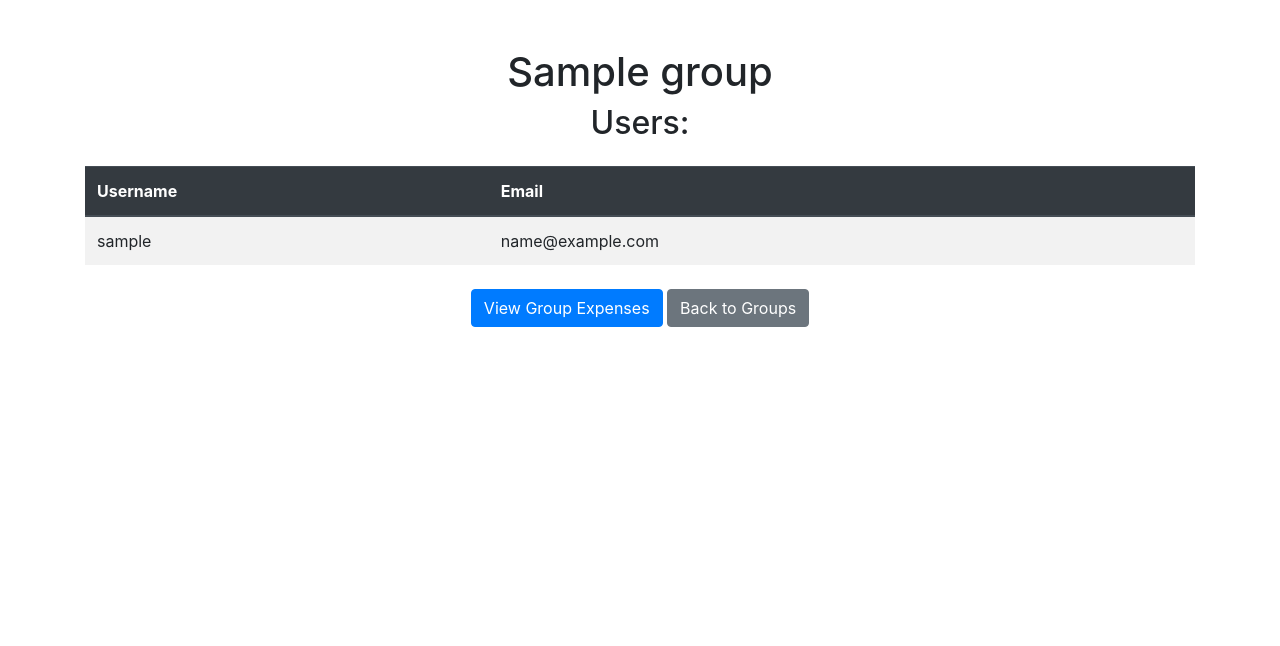
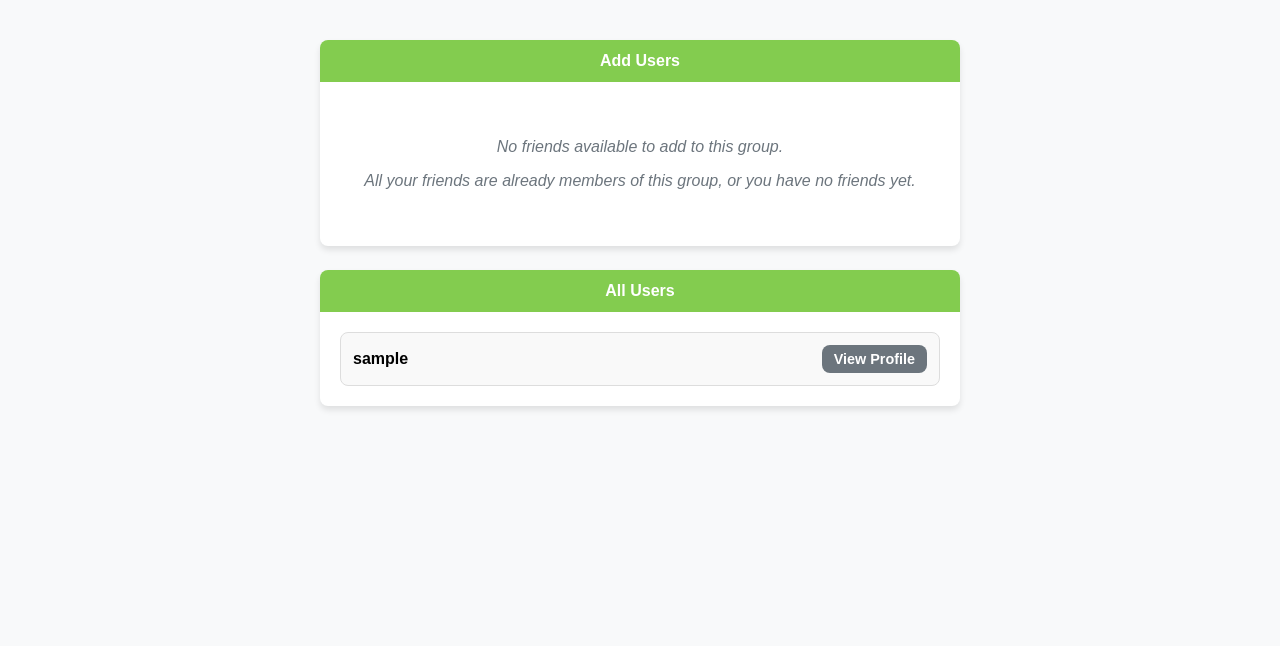
Before and after one commit to PedroFlores1996/Xchange, a Flask app: page /groups/1/users in a window 1280 px wide. Shown: the top 646 px of the page. Run offline with Flask 3, Linux system fonts and the light colour scheme; a user stored in the database is signed in; tables that the repository leaves empty hold one stand-in row (values such as "Sample post"); parts of the project's set-up code (start-up, migrations or seed data) failed here and were passed over; some libraries are stand-ins or nearby versions.

Commit message:
turn add user from group into all users view with add user form

```diff
--- a/app/group/forms.py
+++ b/app/group/forms.py
@@ -3,7 +3,6 @@ from wtforms import (
     FieldList,
     StringField,
     SubmitField,
-    TextAreaField,
     ValidationError,
     IntegerField,
     HiddenField,
--- a/app/group/views.py
+++ b/app/group/views.py
@@ -118,17 +118,60 @@ def get_group_overview(group_id):
         return jsonify({"error": "Group not found or access denied"}), 404
 
 
-@bp.route("/groups/<int:group_id>/users", methods=["GET"])
+@bp.route("/groups/<int:group_id>/users", methods=["GET", "POST"])
 @login_required
 def get_group_users(group_id):
     """
-    Retrieves the users for a specific group.
-    Returns HTML or JSON based on the Accept header.
+    Shows all users in a group with the ability to add new users.
+    Displays existing group members and form to add new ones.
     """
-    if group := get_authorized_group(group_id):
-        return render_template("group/users.html", group=group)
-    else:
-        return jsonify({"error": "Group not found or access denied"}), 404
+    group = get_authorized_group(group_id)
+    if not group:
+        flash("Group not found or access denied.", "danger")
+        return redirect(url_for("user.user_dashboard"))
+
+    form = AddUserToGroupForm()
+
+    if form.validate_on_submit():
+        if form.friend_ids.data:
+            friend_ids = [
+                int(id.strip()) for id in form.friend_ids.data.split(",") if id.strip()
+            ]
+
+            # Get users who are not already in the group
+            users_to_add = User.query.filter(
+                User.id.in_(friend_ids),
+                ~User.id.in_([user.id for user in group.users])
+            ).all()
+
+            if users_to_add:
+                group.add_users(users_to_add)
+                usernames = [user.username for user in users_to_add]
+                flash(f"Successfully added {', '.join(usernames)} to {group.name}!", "success")
+            else:
+                flash("No new users to add or all selected users are already in the group.", "warning")
+        else:
+            flash("Please select at least one user to add.", "warning")
+
+        return redirect(url_for("groups.get_group_users", group_id=group_id))
+
+    # Get available users (friends who are not already in the group)
+    available_friends = [
+        friend for friend in current_user.friends
+        if friend not in group.users
+    ]
+
+    friends_data = [
+        {"id": friend.id, "username": friend.username}
+        for friend in available_friends
+    ]
+
+    return render_template(
+        "group/users_with_add.html",
+        form=form,
+        group=group,
+        friends_data=friends_data,
+    )
 
 
 @bp.route("/groups/<int:group_id>/expenses", methods=["GET"])
@@ -223,59 +266,3 @@ def new_group_expense(group_id) -> str | Response:
         group=group,
         pre_selected_group_id=group_id,
     )
-
-
-@bp.route("/groups/<int:group_id>/add-user", methods=["GET", "POST"])
-@login_required
-def add_user_to_group(group_id) -> str | Response:
-    """
-    Adds users to a specific group.
-    Shows form to select users and handles the addition.
-    """
-    group = get_authorized_group(group_id)
-    if not group:
-        flash("Group not found or access denied.", "danger")
-        return redirect(url_for("user.user_dashboard"))
-
-    form = AddUserToGroupForm()
-
-    if form.validate_on_submit():
-        if form.friend_ids.data:
-            friend_ids = [
-                int(id.strip()) for id in form.friend_ids.data.split(",") if id.strip()
-            ]
-
-            # Get users who are not already in the group
-            users_to_add = User.query.filter(
-                User.id.in_(friend_ids),
-                ~User.id.in_([user.id for user in group.users])
-            ).all()
-
-            if users_to_add:
-                group.add_users(users_to_add)
-                usernames = [user.username for user in users_to_add]
-                flash(f"Successfully added {', '.join(usernames)} to {group.name}!", "success")
-            else:
-                flash("No new users to add or all selected users are already in the group.", "warning")
-        else:
-            flash("Please select at least one user to add.", "warning")
-
-        return redirect(url_for("groups.get_group_overview", group_id=group_id))
-
-    # Get available users (friends who are not already in the group)
-    available_friends = [
-        friend for friend in current_user.friends
-        if friend not in group.users
-    ]
-
-    friends_data = [
-        {"id": friend.id, "username": friend.username}
-        for friend in available_friends
-    ]
-
-    return render_template(
-        "group/add_user_form.html",
-        form=form,
-        group=group,
-        friends_data=friends_data,
-    )
--- a/app/templates/group/overview.html
+++ b/app/templates/group/overview.html
@@ -198,8 +198,8 @@
         <!-- First row: Action buttons -->
         <div class="row" style="margin-bottom: 20px;">
             <div class="card">
-                <a href="{{ url_for('groups.add_user_to_group', group_id=group.id) }}" class="card-link-btn">
-                    Add User
+                <a href="{{ url_for('groups.get_group_users', group_id=group.id) }}" class="card-link-btn">
+                    All Users
                 </a>
             </div>
             <div class="card">
--- a/app/templates/group/add_user_form.html
+++ b/app/templates/group/users_with_add.html
@@ -3,7 +3,7 @@
 <head>
     <meta charset="UTF-8">
     <meta name="viewport" content="width=device-width, initial-scale=1.0">
-    <title>Add User to {{ group.name }}</title>
+    <title>{{ group.name }} - All Users</title>
     <style>
         body {
             font-family: 'Poppins', sans-serif;
@@ -210,6 +210,41 @@
             font-style: italic;
             padding: 20px;
         }
+        .users-list {
+            display: flex;
+            flex-direction: column;
+            gap: 12px;
+        }
+        .user-item {
+            display: flex;
+            justify-content: space-between;
+            align-items: center;
+            padding: 12px;
+            border: 1px solid #ddd;
+            border-radius: 8px;
+            background-color: #f9f9f9;
+        }
+        .user-info {
+            display: flex;
+            align-items: center;
+            gap: 10px;
+        }
+        .user-badge {
+            background-color: #83cc4f;
+            color: white;
+            padding: 2px 8px;
+            border-radius: 12px;
+            font-size: 0.8rem;
+            font-weight: 500;
+        }
+        .user-actions {
+            display: flex;
+            gap: 8px;
+        }
+        .btn-small {
+            padding: 6px 12px;
+            font-size: 0.9rem;
+        }
     </style>
 </head>
 <body>
@@ -226,14 +261,13 @@
         {% endwith %}
 
         <div class="card">
-            <div class="card-header">Add User to {{ group.name }}</div>
+            <div class="card-header">Add Users</div>
 
             {% if friends_data %}
                 <form method="post">
                     {{ form.hidden_tag() }}
 
                     <div class="form-group">
-                        <label class="form-label">Select Friends to Add:</label>
                         <div class="friend-input">
                             <input type="text" id="friend-search" placeholder="Search friends..." autocomplete="off">
                             <div id="friend-dropdown" class="friend-dropdown">
@@ -258,6 +292,25 @@
                     <p>All your friends are already members of this group, or you have no friends yet.</p>
                 </div>
             {% endif %}
+        </div>
+
+        <!-- All Group Users Section -->
+        <div class="card">
+            <div class="card-header">All Users</div>
+            <div class="card-body">
+                <div class="users-list">
+                    {% for user in group.users %}
+                        <div class="user-item">
+                            <div class="user-info">
+                                <strong>{{ user.username }}</strong>
+                            </div>
+                            <div class="user-actions">
+                                <a href="/users/{{ user.id }}" class="btn btn-secondary btn-small">View Profile</a>
+                            </div>
+                        </div>
+                    {% endfor %}
+                </div>
+            </div>
         </div>
     </div>
 
```
